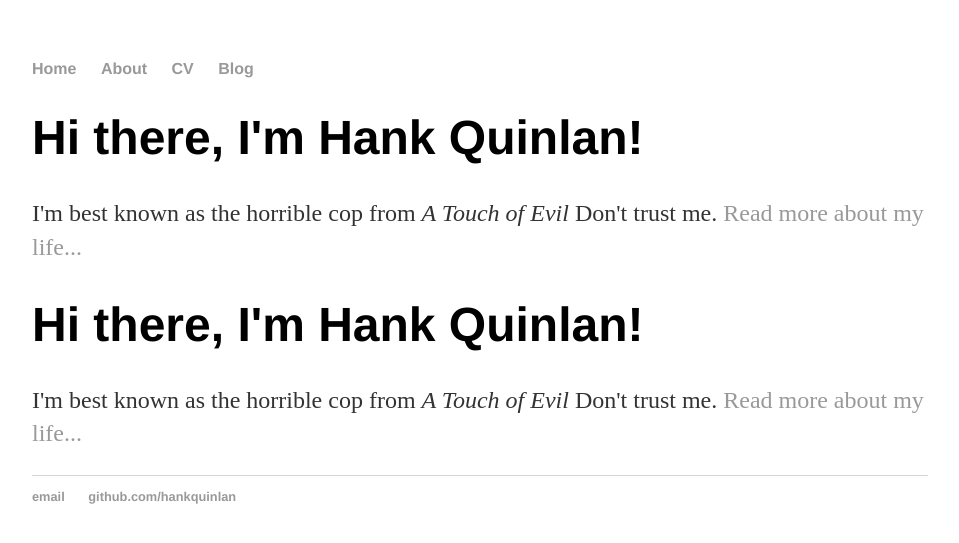
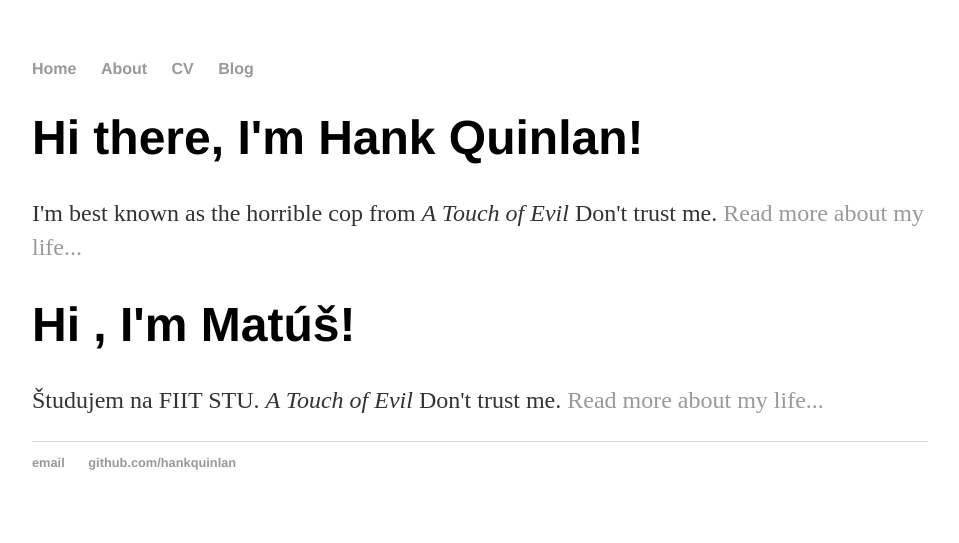
Before and after one commit to mg-24/mg-24.github.io, a Jekyll site: the page built from index.html, in a window 1280 px wide. Shown: the top 543 px of the page, without its empty margins (160-1119 px from the left). Built offline with Jekyll 4.4.1, drawn with Linux system fonts in a browser that asks for light colours.

Commit message:
Update default.html

```diff
--- a/_layouts/default.html
+++ b/_layouts/default.html
@@ -19,8 +19,8 @@
 		{{ content }}
 
     		<div class="blurb">
-        		<h1>Hi there, I'm Hank Quinlan!</h1>
-				<p>I'm best known as the horrible cop from <em>A Touch of Evil</em> Don't trust me. <a href="/about">Read more about my life...</a></p>
+        		<h1>Hi , I'm Matúš!</h1>
+				<p>Študujem na FIIT STU. <em>A Touch of Evil</em> Don't trust me. <a href="/about">Read more about my life...</a></p>
     		</div><!-- /.blurb -->
 		</div><!-- /.container -->
 		<footer>
```
